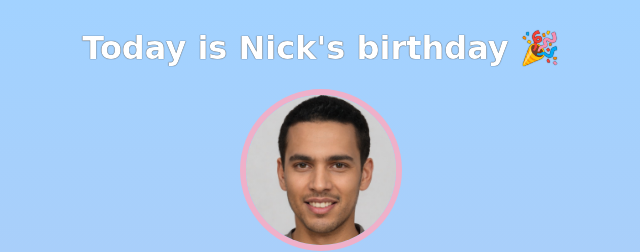
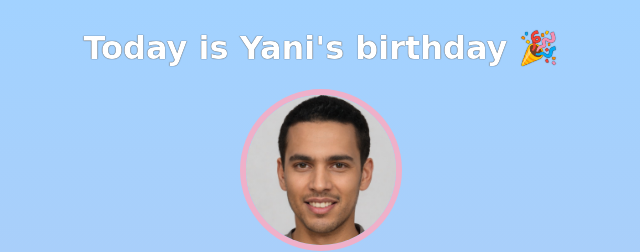
Before and after one commit to Yanine7/birthday-gift-site, a website built with Vite: page index.html in a window 1280 px wide. Shown: the top 252 px of the page, 319-959 px from the left. Built offline with nearby package versions, Linux system fonts and the light colour scheme; a web font is replaced by a local one.

Commit message:
Change name to Yani

```diff
--- a/index.html
+++ b/index.html
@@ -7,7 +7,7 @@
     </head>
     <body>
         <div id="header">
-            <h1>Today is Nick's birthday 🎉</h1>
+            <h1>Today is Yani's birthday 🎉</h1>
             <img id="bff-img" src="images/nick.jpg">
             <h2 id="bday-age">24 years old</h2>
             <h4 id="bday-date">01.11.2022</h4>
```
